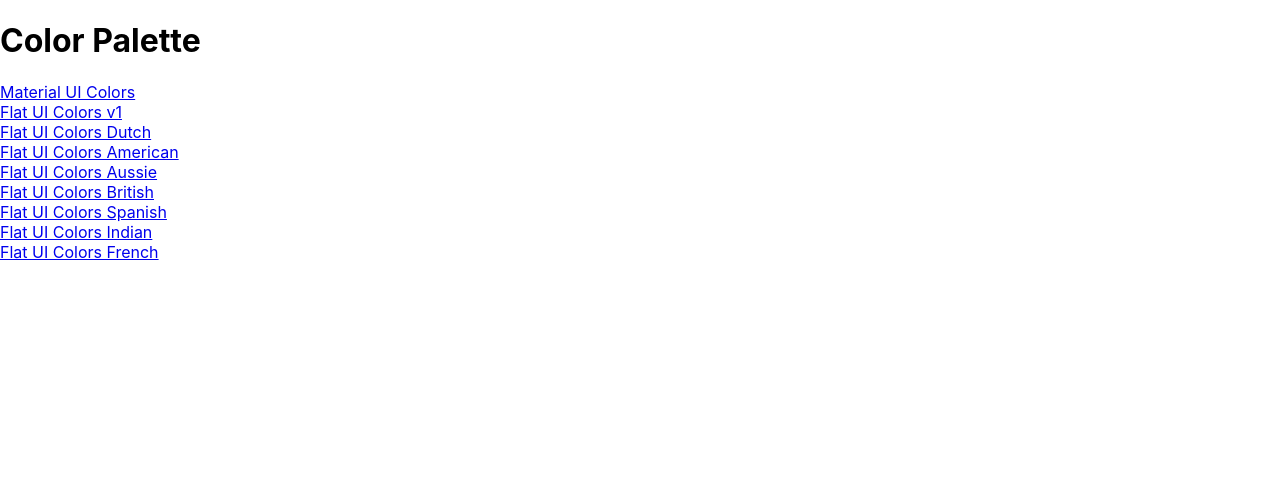
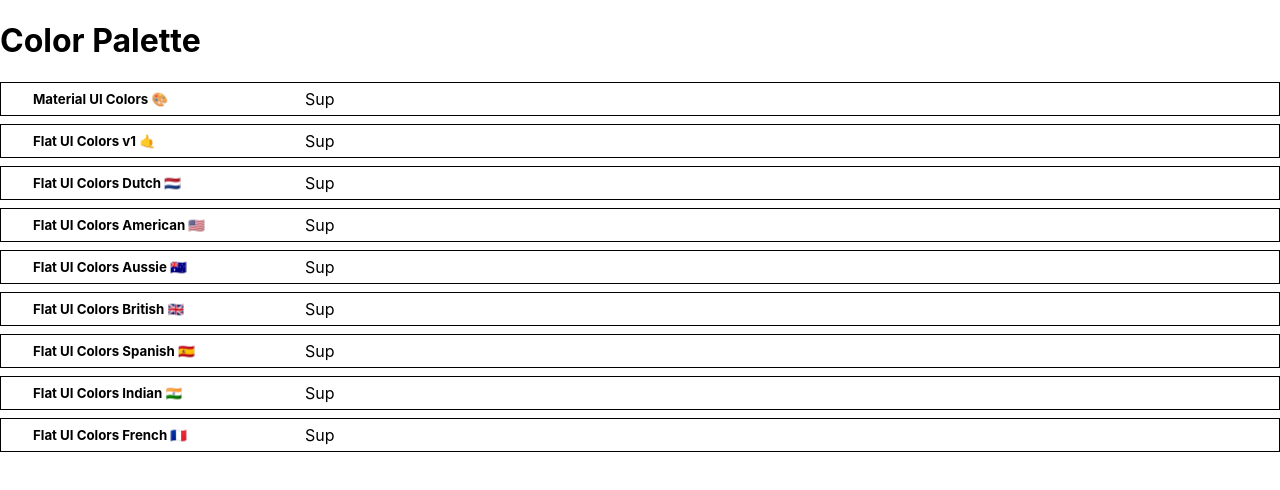
Before and after one commit to javi-err/Color-Palette-, a React (Create React App) app: page / in a window 1280 px wide. Shown: the top 490 px of the page. Built offline with nearby package versions, Linux system fonts and the light colour scheme.

Commit message:
styling home page

```diff
--- a/src/App.js
+++ b/src/App.js
@@ -28,10 +28,6 @@
         />
       </Switch>
 
-    //   {/* <div>
-    //   <Palette palette= {newPaletteGenerator(seed[2])} />
-    // </div> */}
-
     )
   }
 }
--- a/src/Palette.js
+++ b/src/Palette.js
@@ -36,7 +36,6 @@
         const { level, format } = this.state
         const { colors, paletteName, emoji } = this.props.palette
         const colorBoxes = colors[level].map(box => {
-            console.log(box[format])
             return <ColorBox background={box[format]} name={box.name} />
 
         })
--- a/src/PaletteHome.js
+++ b/src/PaletteHome.js
@@ -1,4 +1,5 @@
 import React, { Component } from 'react'
+import PaletteList from './PaletteList'
 import { Link } from 'react-router-dom'
 
 export class PaletteHome extends Component {
@@ -8,16 +9,13 @@
     console.log(palettes)
         return (
             <div>
+
                 <h1>Color Palette</h1>
 
                 <div class="palette-list">
                 {palettes.map((palette) => {
                    return (
-                   <Link to={`/palette/${palette.id}`}>
-                        <div className="palette-container">
-                            {palette.paletteName}
-                        </div>
-                   </Link>
+                    <PaletteList {...palette} />
                    )
                 })
             }
--- /dev/null
+++ b/src/PaletteList.js
@@ -0,0 +1,42 @@
+import React from 'react'
+import { withStyles } from '@material-ui/styles'
+
+const styles = {
+    root: {
+        backgroundColor: "white",
+        border: "1px solid black",
+        marginBottom: ".5rem",
+        display: "flex",
+        flexDirection: "row",
+        alignItems: "center",
+        height: "2rem"
+    },
+
+    name: {
+        marginLeft: "2rem",
+        width: "15rem"
+    },
+
+    colors: {
+        marginLeft: "2rem",
+    }
+
+}
+
+const PaletteList = (props) => {
+    const {classes, paletteName, emoji} = props;
+    return (
+        <div className={classes.root}>
+
+            <h5 className={classes.name}>
+                {paletteName} <span>{emoji}</span>
+            </h5>
+
+            <div className={classes.colors}>
+                Sup
+            </div>
+        </div>
+    )
+}
+
+export default withStyles(styles)(PaletteList)
```
Also changed, not shown: 1 other file (tests, documents, lock files or other folders).
